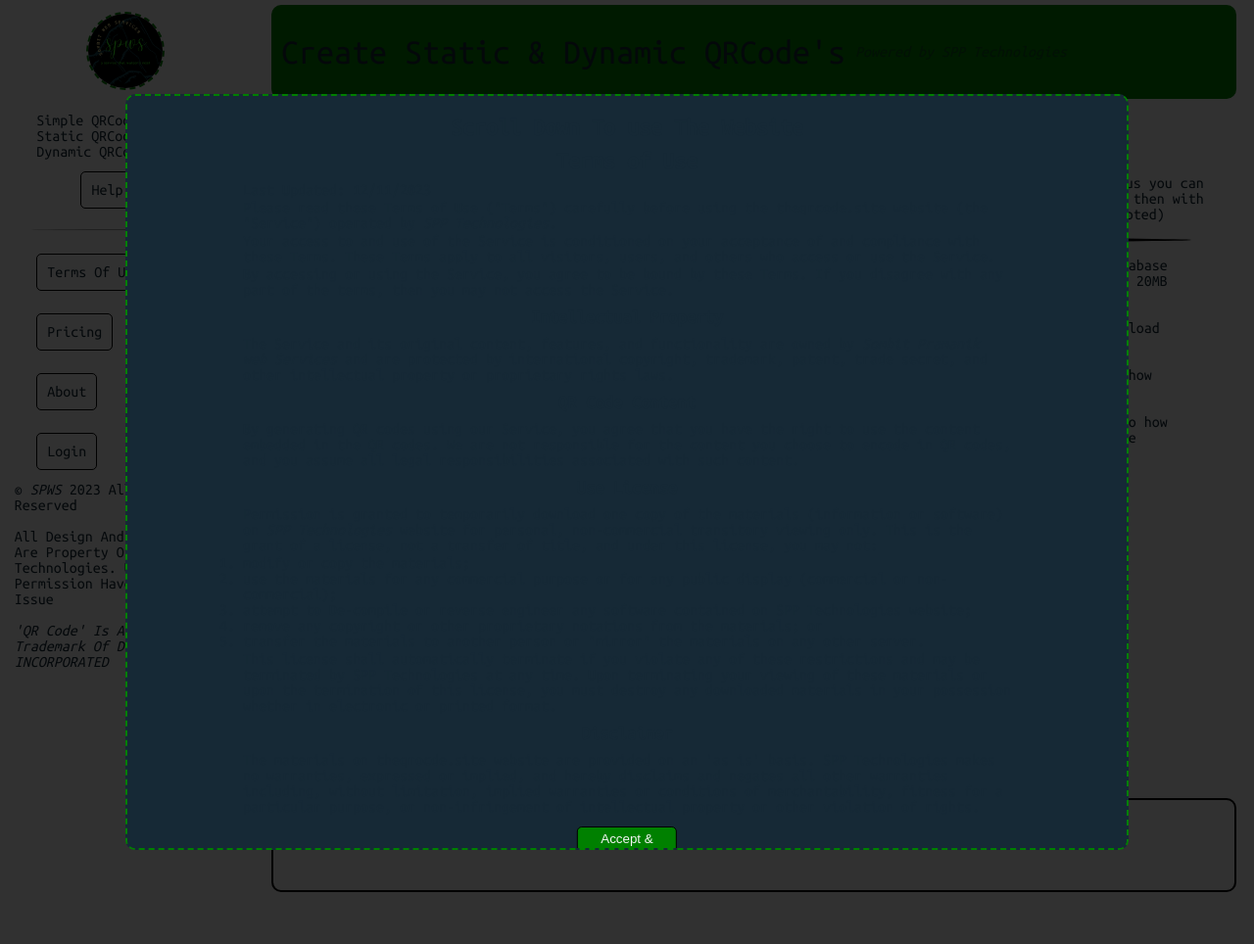
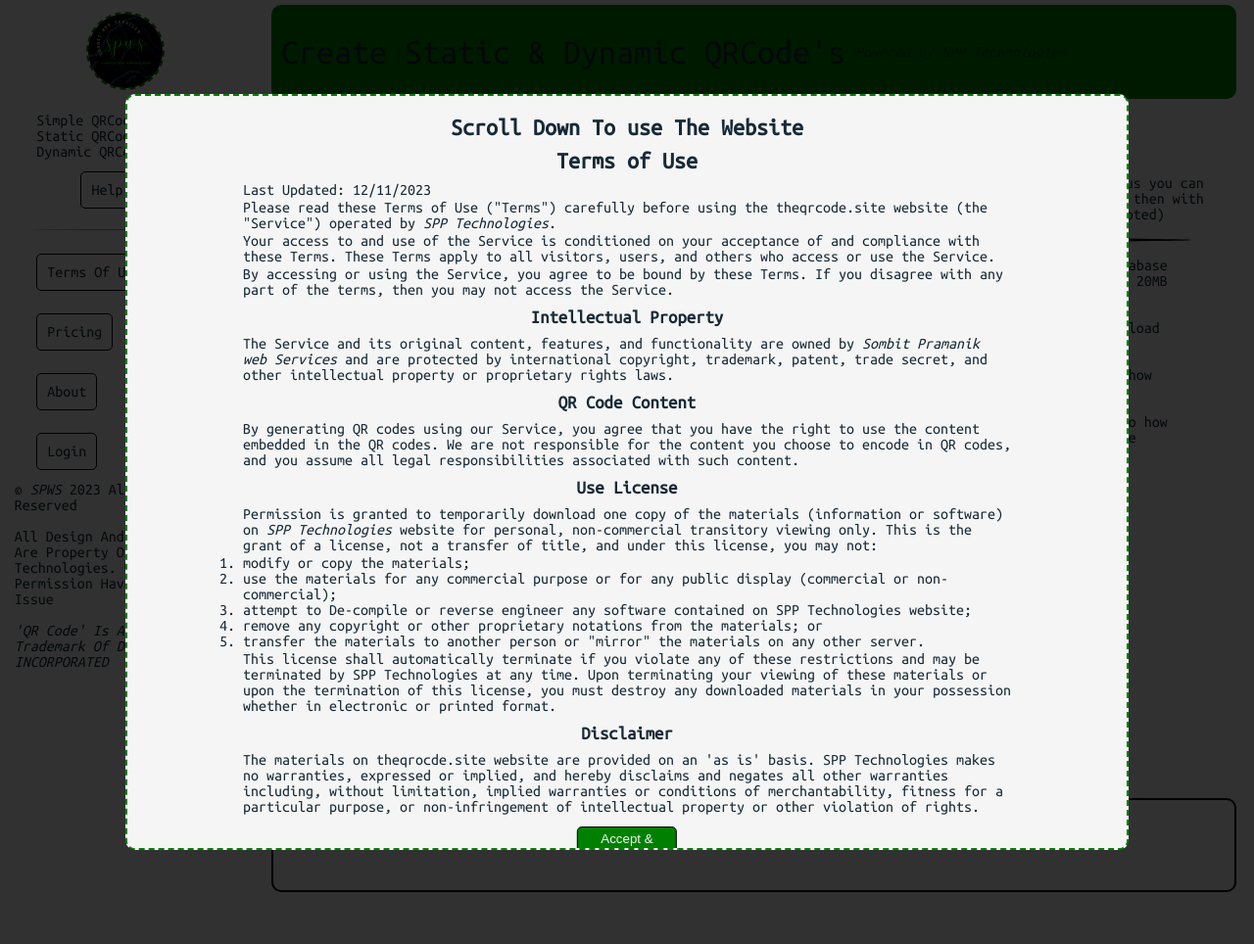
Before and after one commit to SombitPramanik/QRCODE, a PHP site: page /index.php in a window 1280 px wide. Shown: the whole page at 98% size. Run offline with PHP 8.4, Linux system fonts and the light colour scheme.

Commit message:
fix the light theam not compatable issue for the Terms and Condition popup

```diff
--- a/CSS/light_home.css
+++ b/CSS/light_home.css
@@ -43,6 +43,9 @@
 .light-theme .pricing-content{
     background-color: var(--light-background-color);
 }
+.light-theme .tnc-content{
+    background-color: var(--light-background-color);
+}
 .light-theme .input_from input{
     color: black;
 }
```
